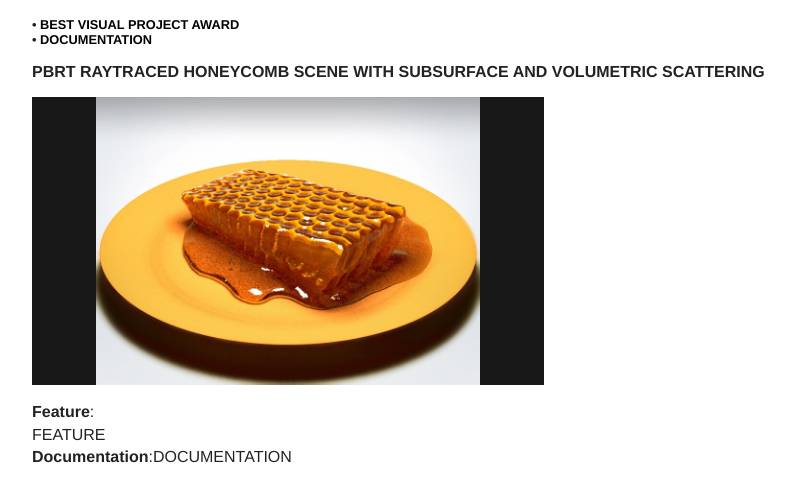
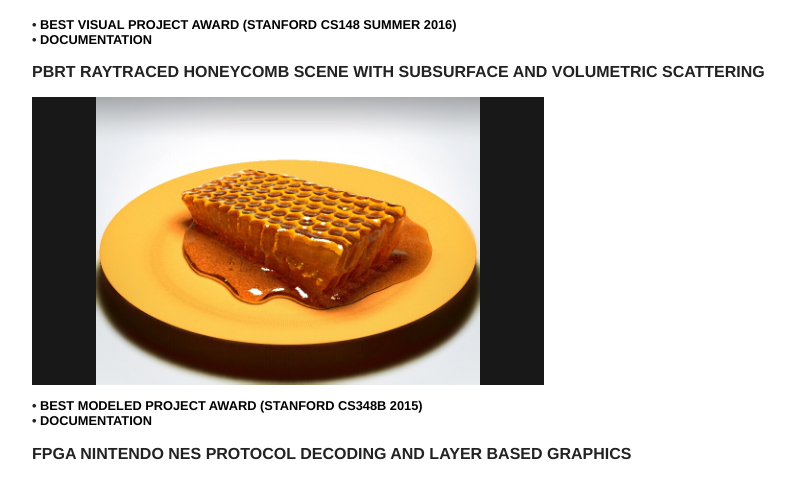
Before and after one commit to rajarshiroy/rajarshiroy.github.io, a Jekyll site: the page built from projects/index.html, in a window 1280 px wide and 1400 px high, scrolled down 1413 px. Shown: the part 243-722 px from the top of the window, without its empty margins (160-955 px from the left). Built offline with Jekyll 4.4.1, drawn with Linux system fonts in a browser that asks for light colours; some of the changed text lies outside the part shown; grey boxes are pictures that could not be loaded.

Commit message:
Update index.html

```diff
--- a/projects/index.html
+++ b/projects/index.html
@@ -26,43 +26,37 @@ title: Projects
 <h3 id="opengl-realtime-stained-glass-scene-with-refractions-and-volumetric-scattering">OPENGL REALTIME STAINED GLASS SCENE WITH REFRACTIONS AND VOLUMETRIC SCATTERING</h3>
 <iframe width="512" height="288" src="https://www.youtube.com/embed/5pHq6C7uAIs" frameborder="0" allowfullscreen=""></iframe>
 <p class="projects"><strong>
-• <a href="https://mdzahidh.github.io/cs148/best/">BEST VISUAL PROJECT AWARD</a> <br />
+• <a href="https://mdzahidh.github.io/cs148/best/">BEST VISUAL PROJECT AWARD (STANFORD CS148 SUMMER 2016)</a> <br />
 • <a href="/public/rajarshi.pdf">DOCUMENTATION</a>
 </strong></p>
 
 <h3 id="pbrt-raytraced-honeycomb-scene-with-subsurface-and-volumetric-scattering">PBRT RAYTRACED HONEYCOMB SCENE WITH SUBSURFACE AND VOLUMETRIC SCATTERING</h3>
 <div style="width:512px;height:288px;background-color:#181818;"><img src="/projects/content/honeycomb.jpg" style="height:100%; width:100%; object-fit:contain" /></div>
-<p><strong>Feature</strong>:<br />
-FEATURE<br />
-<strong>Documentation</strong>:DOCUMENTATION<br />
- <br /></p>
+<p class="projects"><strong>
+• <a href="/public/rajarshi.pdf">BEST MODELED PROJECT AWARD (STANFORD CS348B 2015)</a> <br />
+• <a href="/public/rajarshi.pdf">DOCUMENTATION</a>
+</strong></p>
 
 <h3 id="fpga-nintendo-nes-protocol-decoding-and-layer-based-graphics">FPGA NINTENDO NES PROTOCOL DECODING AND LAYER BASED GRAPHICS</h3>
 <iframe width="512" height="288" src="https://www.youtube.com/embed/fBOlnnhVYKI" frameborder="0" allowfullscreen=""></iframe>
-<p><strong>Feature</strong>:<br />
-FEATURE<br />
-<strong>Documentation</strong>:DOCUMENTATION<br />
- <br /></p>
+<p class="projects"><strong>
+• <a href="/public/rajarshi.pdf">DOCUMENTATION</a>
+</strong></p>
 
 <h3 id="sentiment-based-conversation-clusters">SENTIMENT BASED CONVERSATION CLUSTERS</h3>
 <iframe width="512" height="288" src="https://www.youtube.com/embed/sL7UwKqWiaU" frameborder="0" allowfullscreen=""></iframe>
-<p>FEATURE<br />
-<strong>Documentation</strong>:DOCUMENTATION<br />
- <br /></p>
+<p class="projects"><strong>
+• <a href="/public/rajarshi.pdf">DOCUMENTATION</a>
+</strong></p>
 
 <h3 id="wii-nunchuck-usb-adapter">WII NUNCHUCK USB ADAPTER</h3>
 <iframe width="512" height="288" src="https://www.youtube.com/embed/fBOlnnhVYKI" frameborder="0" allowfullscreen=""></iframe>
-<p><strong>Feature</strong>:<br />
-FEATURE<br />
-<strong>Documentation</strong>:DOCUMENTATION<br />
- <br /></p>
+<p class="projects"><strong>
+• <a href="/public/rajarshi.pdf">DOCUMENTATION</a>
+</strong></p>
 
 <h3 id="leap-motion-based-head-tracking">LEAP MOTION BASED HEAD TRACKING</h3>
 <iframe width="512" height="288" src="https://www.youtube.com/embed/2AcUEn5iE2s" frameborder="0" allowfullscreen=""></iframe>
-<p><strong>Feature</strong>:<br />
-FEATURE<br />
-<strong>Documentation</strong>:DOCUMENTATION<br />
- <br /></p>
-
-<p>Download PDF:
-<a href="/public/rajarshi.pdf">ExamplePDF</a></p>
+<p class="projects"><strong>
+• <a href="/public/rajarshi.pdf">DOCUMENTATION</a>
+</strong></p>
```
Also changed, not shown: other parts of projects/index.html (+1 -1 lines).
